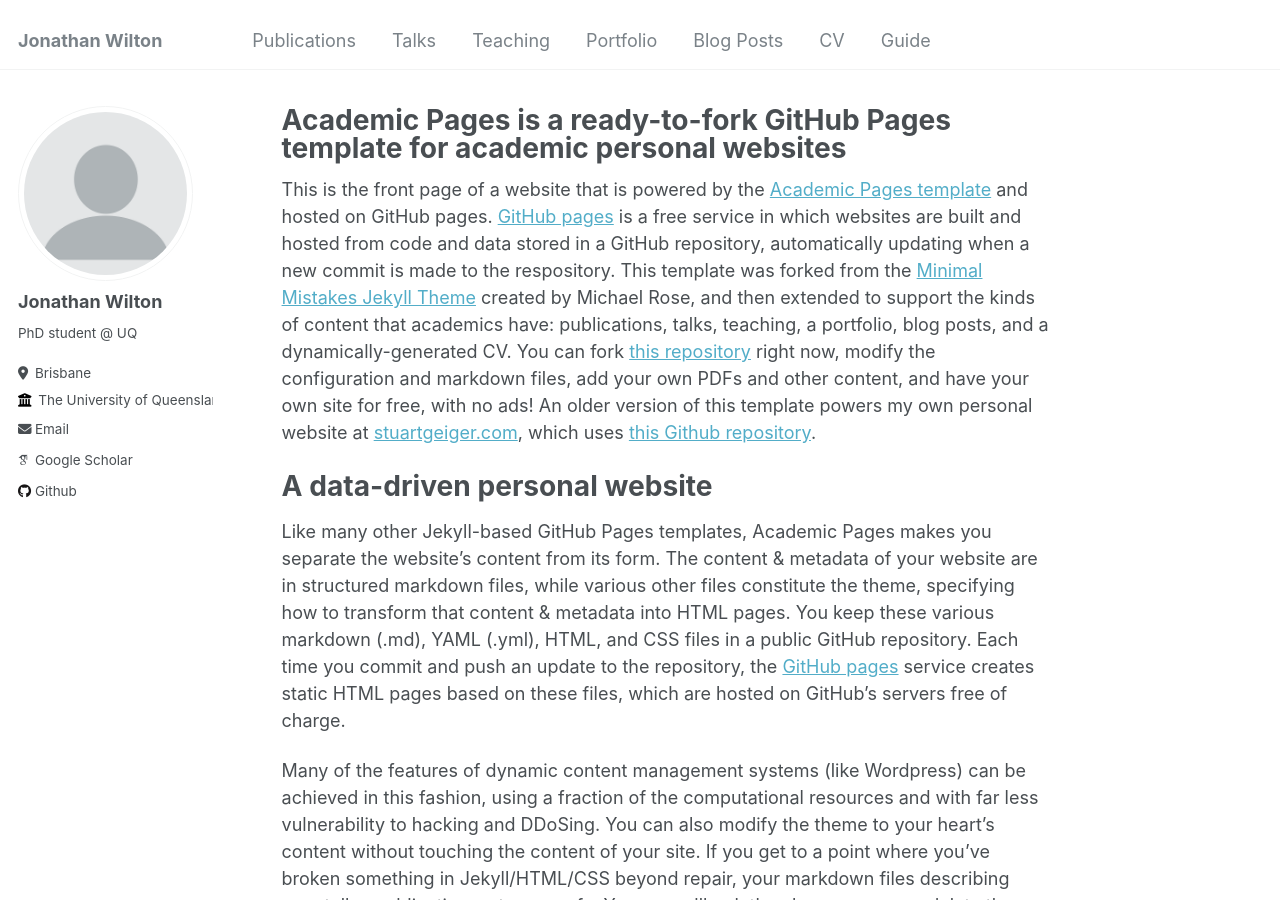
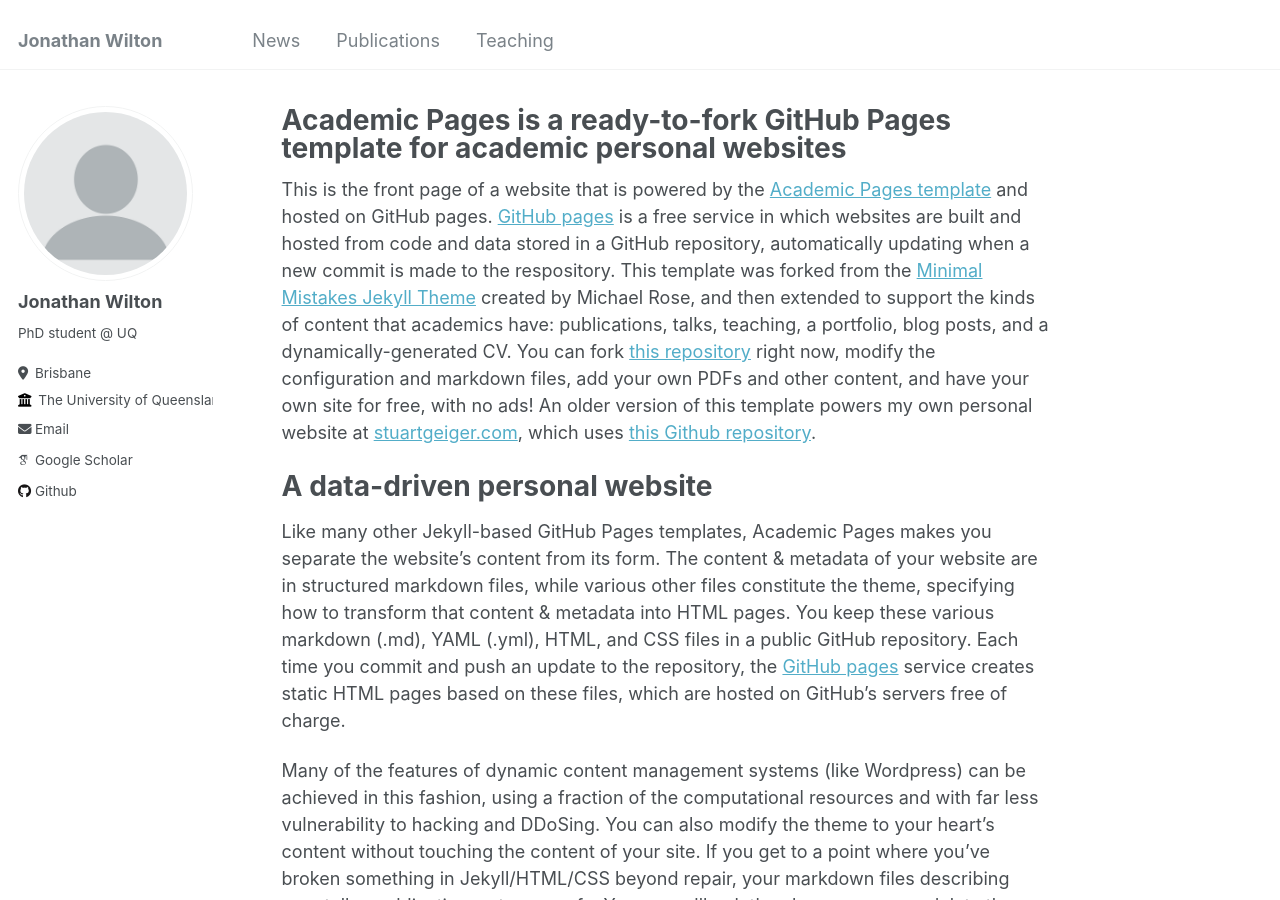
Before and after one commit to jonathanwilton/jonathanwilton.github.io, a Jekyll site: the page built from _pages/about.md, in a window 1280 px wide and 900 px high. Built offline with Jekyll 4.4.1, drawn with Linux system fonts in a browser that asks for light colours; some web fonts are replaced; part of the change alters nothing that is shown.

Commit message:
Update navigation.yml

```diff
--- a/_data/navigation.yml
+++ b/_data/navigation.yml
@@ -1,22 +1,26 @@
 # main links links
 main:
+
+  - title: "News"
+    url: /news/
+
   - title: "Publications"
     url: /publications/
 
-  - title: "Talks"
-    url: /talks/
+  # - title: "Talks"
+  #   url: /talks/
 
   - title: "Teaching"
     url: /teaching/
 
-  - title: "Portfolio"
-    url: /portfolio/
+  # - title: "Portfolio"
+  #   url: /portfolio/
 
-  - title: "Blog Posts"
-    url: /year-archive/
+  # - title: "Blog Posts"
+  #   url: /year-archive/
 
-  - title: "CV"
-    url: /cv/
+  # - title: "CV"
+  #   url: /cv/
 
-  - title: "Guide"
-    url: /markdown/
+  # - title: "Guide"
+  #   url: /markdown/
```
